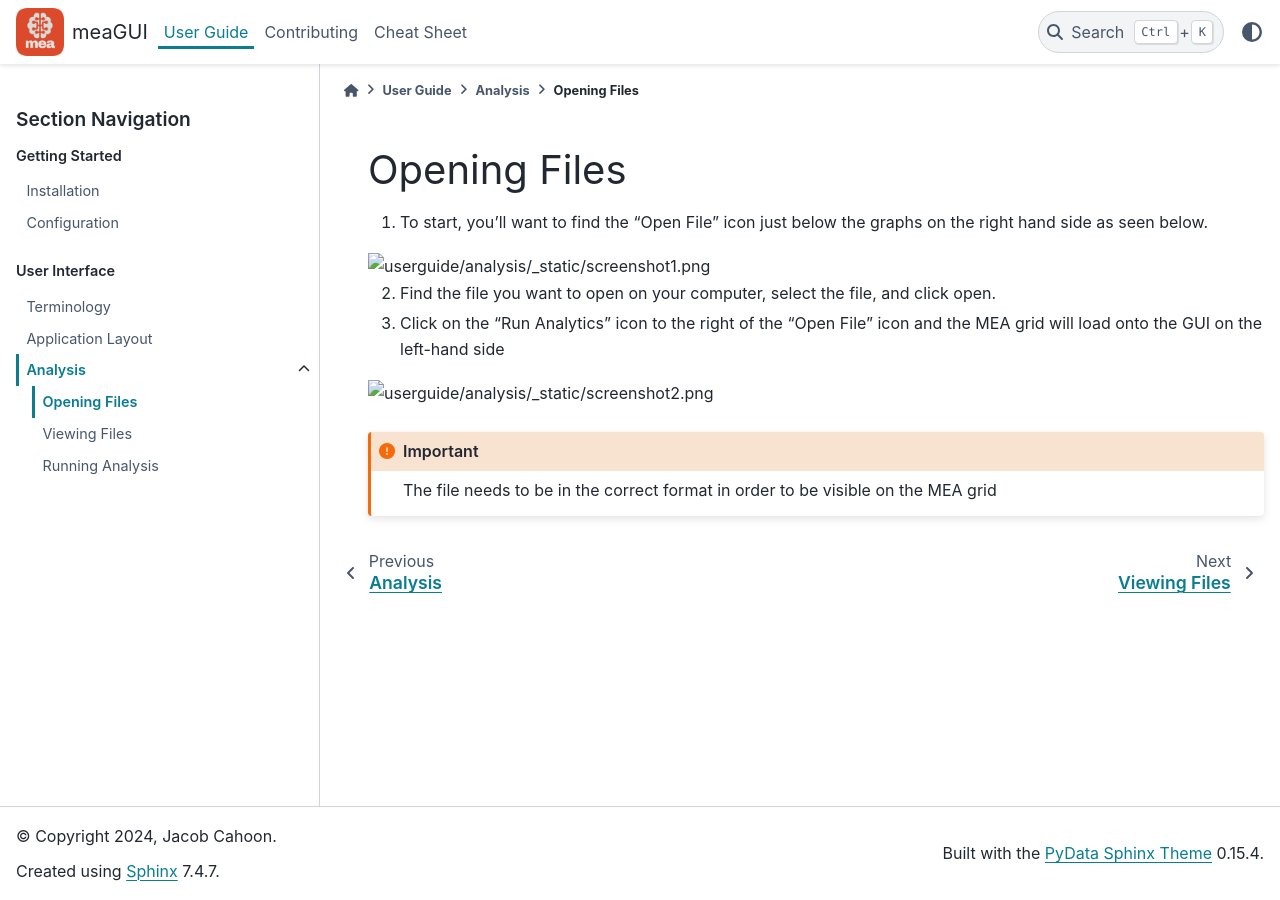
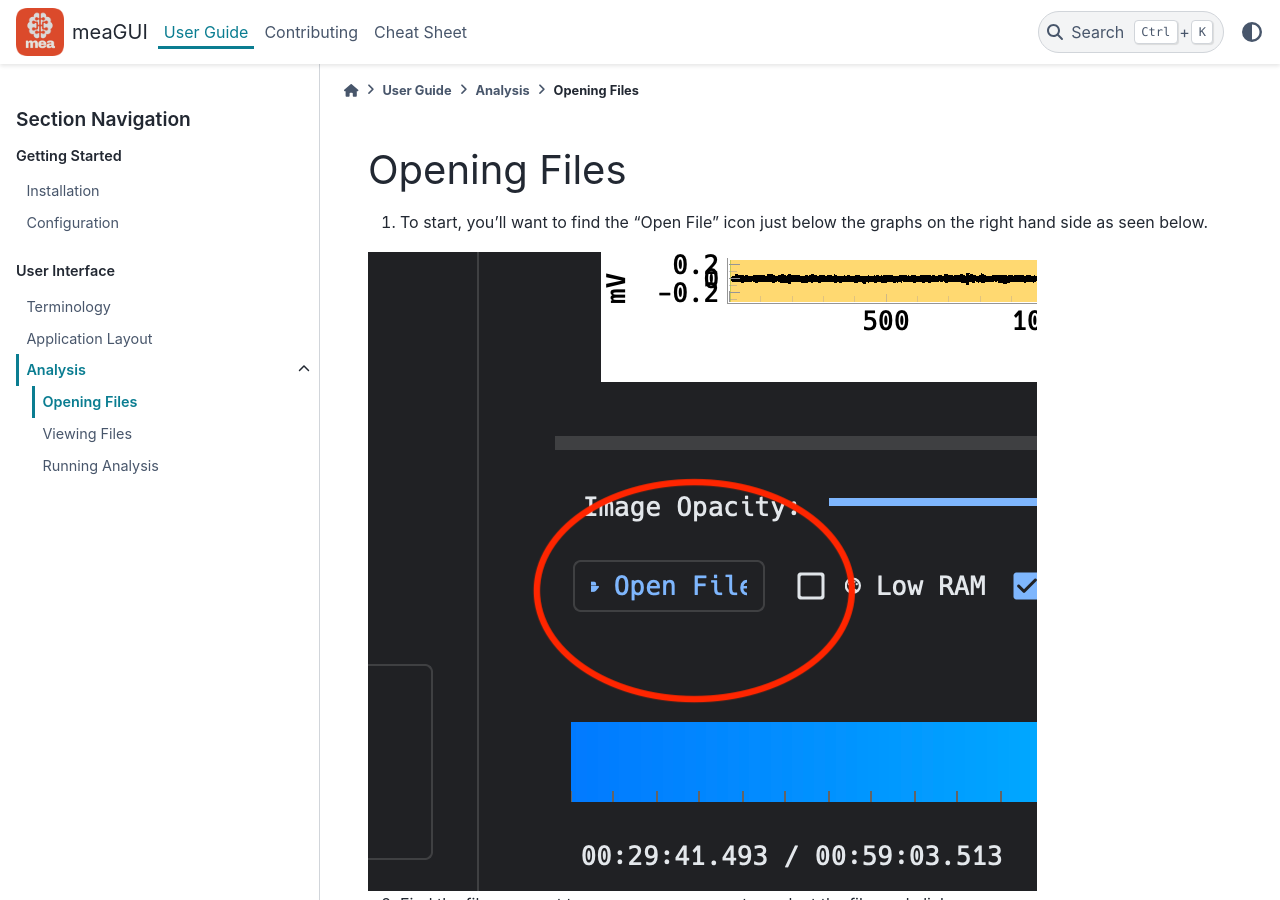
Before and after one commit to booka66/mea-gui, a Sphinx documentation site: the page built from docs/userguide/analysis/openingfiles.rst, in a window 1280 px wide and 900 px high. Built offline with Sphinx 7.4.7 and the PyData theme 0.15.4, drawn with Linux system fonts in a browser that asks for light colours.

Commit message:
fixxed the screenshots

```diff
--- a/docs/userguide/analysis/openingfiles.rst
+++ b/docs/userguide/analysis/openingfiles.rst
@@ -4,13 +4,13 @@ Opening Files
 
 1. To start, you'll want to find the "Open File" icon just below the graphs on the right hand side as seen below.
 
-.. image:: _static/screenshot1.png
+.. image:: ../../_static/screenshot1.png
 
 2. Find the file you want to open on your computer, select the file, and click open.
 
 3. Click on the "Run Analytics" icon to the right of the "Open File" icon and the MEA grid will load onto the GUI on the left-hand side
 
-.. image:: _static/screenshot2.png
+.. image:: ../../_static/screenshot2.png
 
 .. important::
     The file needs to be in the correct format in order to be visible on the MEA grid
```
